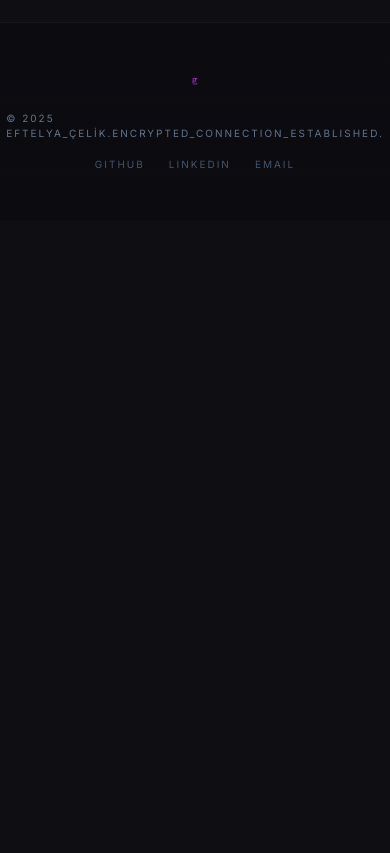
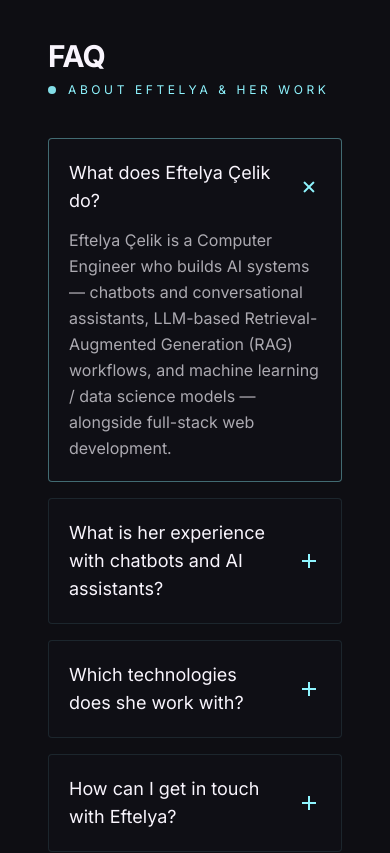
Before and after one commit to hopeffy/portfolio, a Next.js app: page / in a window 390 px wide. Shown: the part 7240-8093 px from the top of the page. Before the commit the page ends 7460 px from the top, so only its background shows below. Built offline with nearby package versions, Linux system fonts and the light colour scheme; no server answers.

Commit message:
geo: enrich project summaries, add FAQ section with FAQPage schema, gitignore .env

```diff
--- a/src/app/layout.tsx
+++ b/src/app/layout.tsx
@@ -65,9 +65,8 @@ export default async function RootLayout({
       className={`${spaceGrotesk.variable} ${inter.variable} dark`}
     >
       <head>
-        {/* WebMCP origin-trial token — activates the declarative form tools for AI agents
-            and Lighthouse's agentic-browsing audits. Get a token for eftelyacelik.com at
-            https://developer.chrome.com/origintrials and set NEXT_PUBLIC_WEBMCP_ORIGIN_TRIAL. */}
+        {/* WebMCP origin-trial token — set NEXT_PUBLIC_WEBMCP_ORIGIN_TRIAL in Vercel.
+            Activates the declarative form tools for AI agents + Lighthouse's agentic audits. */}
         {process.env.NEXT_PUBLIC_WEBMCP_ORIGIN_TRIAL ? (
           <meta
             httpEquiv="origin-trial"
--- a/src/app/page.tsx
+++ b/src/app/page.tsx
@@ -3,6 +3,7 @@ import { ProtocolsSection } from "@/components/sections/ProtocolsSection";
 import { ExperienceSection } from "@/components/sections/ExperienceSection";
 import { EducationSection } from "@/components/sections/EducationSection";
 import { VolunteeringSection } from "@/components/sections/VolunteeringSection";
+import { FaqSection } from "@/components/sections/FaqSection";
 import { about } from "@/resources";
 import { cookies } from "next/headers";
 import { normalizeLocale } from "@/lib/i18n";
@@ -18,6 +19,7 @@ export default async function Home() {
       {about.work.display && <ExperienceSection locale={locale} />}
       {about.studies.display && <EducationSection locale={locale} />}
       {about.volunteering.display && <VolunteeringSection locale={locale} />}
+      <FaqSection locale={locale} />
     </>
   );
 }
--- a/src/app/work/projects/ai-document-chatbot.mdx
+++ b/src/app/work/projects/ai-document-chatbot.mdx
@@ -3,7 +3,7 @@ title: "Akdeniz Akıllı Asistan"
 titleEn: "Akdeniz Smart Assistant"
 publishedAt: "2026-July"
 summary: "Akdeniz Üniversitesi için geliştirilen, yapay zeka destekli belge işleme ve sohbet platformu"
-summaryEn: "An AI-powered document processing and chat platform developed for Akdeniz University"
+summaryEn: "An AI-powered smart assistant and chatbot for Akdeniz University that processes institutional documents and answers user questions through natural-language conversation."
 tag: "AI / DOCUMENTS"
 images:
   - "/project-chatbot/chatbot-mainpage.webp"
--- a/src/app/work/projects/llm-rag-tubitak.mdx
+++ b/src/app/work/projects/llm-rag-tubitak.mdx
@@ -3,7 +3,7 @@ title: "LLM Tabanlı RAG İş Akışı — TÜBİTAK"
 titleEn: "LLM-Based RAG Workflow — TÜBİTAK Use Case"
 publishedAt: "2025-05"
 summary: "TÜBİTAK araştırma projeleri için büyük dil modelleri ve Retrieval-Augmented Generation sistemi geliştirme"
-summaryEn: "Developing Large Language Models and Retrieval-Augmented Generation system for TÜBİTAK research projects"
+summaryEn: "An LLM-based Retrieval-Augmented Generation (RAG) workflow for TÜBİTAK research use cases, combining large language models with document retrieval to generate accurate, grounded answers."
 tag: "AI / LLM"
 images: []
 team:
--- a/src/app/work/projects/retail-sales-prediction.mdx
+++ b/src/app/work/projects/retail-sales-prediction.mdx
@@ -3,7 +3,7 @@ title: "Perakende Satış Tahmini"
 titleEn: "Retail Sales Prediction"
 publishedAt: "2025-06"
 summary: "XGBoost makine öğrenimi algoritması kullanarak perakende satış tahmin modeli geliştirme"
-summaryEn: "Developing retail sales prediction model using XGBoost machine learning algorithm"
+summaryEn: "A machine learning model for retail sales forecasting built with XGBoost — a data science project for demand prediction and inventory optimization."
 tag: "ML / DATA SCIENCE"
 images:
   - "/project-ml/rossman-1.webp"
--- /dev/null
+++ b/src/components/sections/FaqSection.tsx
@@ -0,0 +1,109 @@
+import { person } from "@/resources";
+
+/**
+ * Visible FAQ + FAQPage JSON-LD. LLMs and AI search engines heavily cite
+ * clear question/answer content, so the visible text and the schema match.
+ */
+const faq: Record<
+  string,
+  { heading: string; subheading: string; items: { q: string; a: string }[] }
+> = {
+  en: {
+    heading: "FAQ",
+    subheading: "About Eftelya & her work",
+    items: [
+      {
+        q: "What does Eftelya Çelik do?",
+        a: "Eftelya Çelik is a Computer Engineer who builds AI systems — chatbots and conversational assistants, LLM-based Retrieval-Augmented Generation (RAG) workflows, and machine learning / data science models — alongside full-stack web development.",
+      },
+      {
+        q: "What is her experience with chatbots and AI assistants?",
+        a: "She built an AI-powered smart assistant and chatbot for Akdeniz University that answers questions over institutional documents, and an LLM-based RAG workflow for TÜBİTAK research use cases.",
+      },
+      {
+        q: "Which technologies does she work with?",
+        a: "Large language models (LLM), Retrieval-Augmented Generation (RAG), Python, XGBoost and machine learning, data science, plus full-stack and WordPress web development.",
+      },
+      {
+        q: "How can I get in touch with Eftelya?",
+        a: `Through the contact page, by email at ${person.email}, on GitHub (hopeffy), or on LinkedIn.`,
+      },
+    ],
+  },
+  tr: {
+    heading: "SSS",
+    subheading: "Eftelya ve çalışmaları hakkında",
+    items: [
+      {
+        q: "Eftelya Çelik ne yapar?",
+        a: "Eftelya Çelik, yapay zeka sistemleri geliştiren bir Bilgisayar Mühendisi — chatbot ve konuşma asistanları, LLM tabanlı Retrieval-Augmented Generation (RAG) iş akışları, makine öğrenimi / veri bilimi modelleri ve full-stack web geliştirme.",
+      },
+      {
+        q: "Chatbot ve yapay zeka asistanı deneyimi nedir?",
+        a: "Akdeniz Üniversitesi için kurumsal belgeler üzerinden soruları yanıtlayan yapay zeka destekli bir akıllı asistan/chatbot ve TÜBİTAK araştırma senaryoları için LLM tabanlı bir RAG iş akışı geliştirdi.",
+      },
+      {
+        q: "Hangi teknolojilerle çalışır?",
+        a: "Büyük dil modelleri (LLM), Retrieval-Augmented Generation (RAG), Python, XGBoost ve makine öğrenimi, veri bilimi, ayrıca full-stack ve WordPress web geliştirme.",
+      },
+      {
+        q: "Eftelya ile nasıl iletişime geçebilirim?",
+        a: `İletişim sayfasından, ${person.email} e-postasından, GitHub (hopeffy) veya LinkedIn üzerinden.`,
+      },
+    ],
+  },
+};
+
+export function FaqSection({ locale }: { locale: string }) {
+  const copy = faq[locale] ?? faq.en;
+
+  const faqLd = {
+    "@context": "https://schema.org",
+    "@type": "FAQPage",
+    mainEntity: copy.items.map((it) => ({
+      "@type": "Question",
+      name: it.q,
+      acceptedAnswer: { "@type": "Answer", text: it.a },
+    })),
+  };
+
+  return (
+    <section className="max-w-4xl mx-auto px-6 py-16">
+      <script
+        type="application/ld+json"
+        dangerouslySetInnerHTML={{
+          __html: JSON.stringify(faqLd).replace(/</g, "\\u003c"),
+        }}
+      />
+      <div className="mb-10">
+        <h2 className="font-headline text-3xl md:text-4xl font-bold tracking-tight text-on-surface">
+          {copy.heading}
+        </h2>
+        <p className="font-label text-xs tracking-[0.3em] text-primary uppercase mt-2 flex items-center gap-3">
+          <span className="inline-block w-2 h-2 bg-primary rounded-full animate-pulse" />
+          {copy.subheading}
+        </p>
+      </div>
+
+      <div className="space-y-4">
+        {copy.items.map((it, i) => (
+          <details
+            key={it.q}
+            open={i === 0}
+            className="group bg-surface-container-low/40 border border-primary/10 rounded p-5 open:border-primary/40 transition-colors"
+          >
+            <summary className="cursor-pointer list-none marker:content-none font-headline text-lg text-on-surface flex justify-between items-center gap-4">
+              {it.q}
+              <span className="material-symbols-outlined text-primary transition-transform duration-300 group-open:rotate-45">
+                add
+              </span>
+            </summary>
+            <p className="mt-3 font-body text-on-surface-variant leading-relaxed">
+              {it.a}
+            </p>
+          </details>
+        ))}
+      </div>
+    </section>
+  );
+}
```
Also changed, not shown: 1 other file (tests, documents, lock files or other folders).
